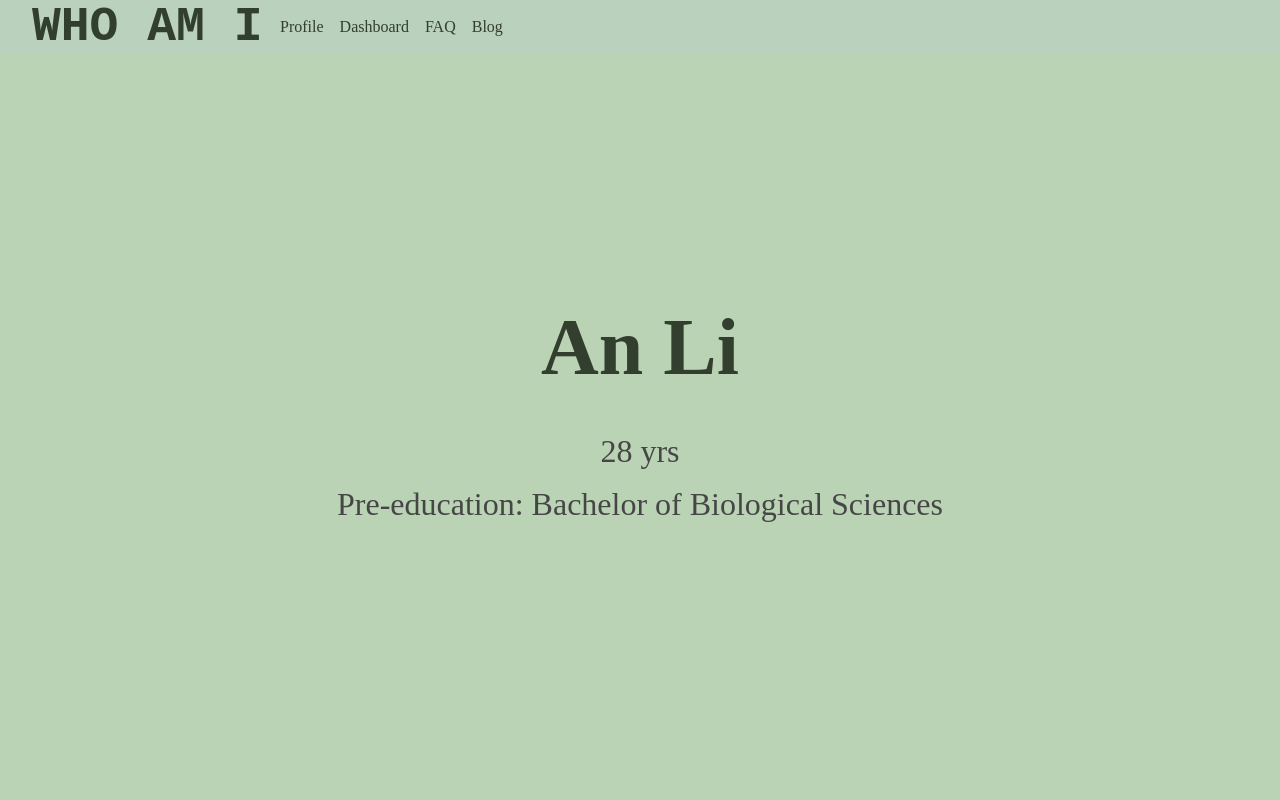
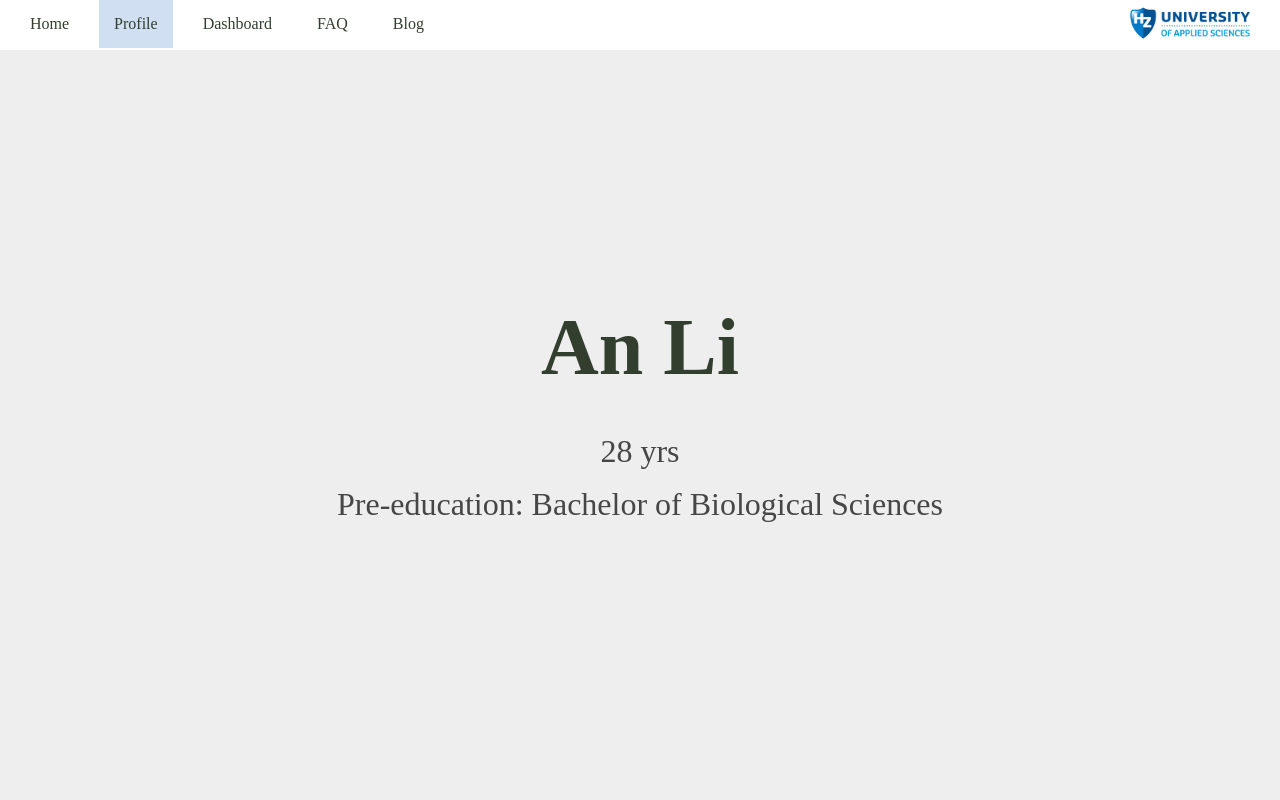
Before and after one commit to lixy09/lixy09.github.io, a plain HTML site: page profile.html in a window 1280 px wide. Shown: the top 800 px of the page. Drawn offline with Linux system fonts and the light colour scheme.

Commit message:
added nav

```diff
--- a/profile.html
+++ b/profile.html
@@ -9,13 +9,14 @@
     </head>
 
     <body>
-        <nav id="nav" class="nav">
-            <h1 id="title">WHO AM I</h1>
+        <nav>
             <ul class="nav-list">
-                    <li><a href="profile.html">Profile</a></li>
-                    <li><a href="dashboard.html">Dashboard</a></li>
-                    <li><a href="faq.html">FAQ</a></li>
-                    <li><a href="blog.html">Blog</a></li>
+                <li style="float: right;"><a id="hz-logo" href="/hz.nl"><img src="./resources/hz-logo.jpeg" width="150px"/></a></li>
+                <li><a href="index.html">Home</a></li>
+                <li><a href="profile.html" class="active">Profile</a></li>
+                <li><a href="dashboard.html">Dashboard</a></li>
+                <li><a href="faq.html">FAQ</a></li>
+                <li><a href="blog.html">Blog</a></li>
             </ul>
         </nav>
 
--- a/style.css
+++ b/style.css
@@ -9,7 +9,7 @@ html{
 }
 
 body{
-    background-color: #9ec295b4;
+    background-color: #eeeeee;
     color: #323e2e;
 }
 
@@ -21,40 +21,48 @@ h2{
     padding-top: 2rem;
 }
 
-.nav {
-    display: flex;
-    justify-content: start;
+/* navigation bar*/
+
+nav {
     position: fixed;
-    top: 0;
-    left: 0;
     width: 100%;
-    background: #b9d1bd;
-    height: 3.4rem;
-}
-
-.nav h1{
-    font-family: 'Courier New', Courier, monospace;
-    font-size: 3rem;
-    padding-left: 2rem;
 }
 
 .nav-list {
-    display: flex;
-    margin: 0.6rem;
-    list-style: none;
+    list-style-type: none;
+    margin: 0;
+    padding: 0;
+    overflow: hidden;
+    background: #ffffff;
+}
+
+.nav-list li{
+    float: left;
 }
 
 .nav-list a{
     display: block;
-    font-size: 1rem;
-    padding: 0.5rem;
+    color: #323e2e;
+    padding: 15px 15px;
+    margin-left: 15px;
+    text-align: center;
     text-decoration: none;
-    color: #323e2e;
+}
+
+#hz-logo{
+    padding: 0;
+    margin-right: 15px;
 }
 
 .nav-list a:hover{
-    background: #a1b09d;
+    background-color: #d5d5d5;
 }
+
+.active{
+    background-color: #d1dff2;
+}
+
+/* index page*/
 
 /* Main page */
 
@@ -85,7 +93,6 @@ label{
     text-align: center;
     width: 100%;
     height: 100vh;
-    background-color:#bdceb8;
 }
 
 .motivation-section p{
@@ -104,7 +111,6 @@ label{
     text-align: center;
     width: 100%;
     height: 100vh;
-    background-color: #ccd3c9d0;
 }
 
 .swot-grid{
@@ -120,8 +126,8 @@ label{
 fieldset{
     margin: 0;
     width: 30rem;
-    border-width: 5px;
-    border-color: #2940228f;
+    border-width: 3px;
+    border-color: #0000008f;
 }
 
 legend{
```
Also changed, not shown: index.html (+7 -6 lines), resources/hz-logo.jpeg (added), 1 other file.
